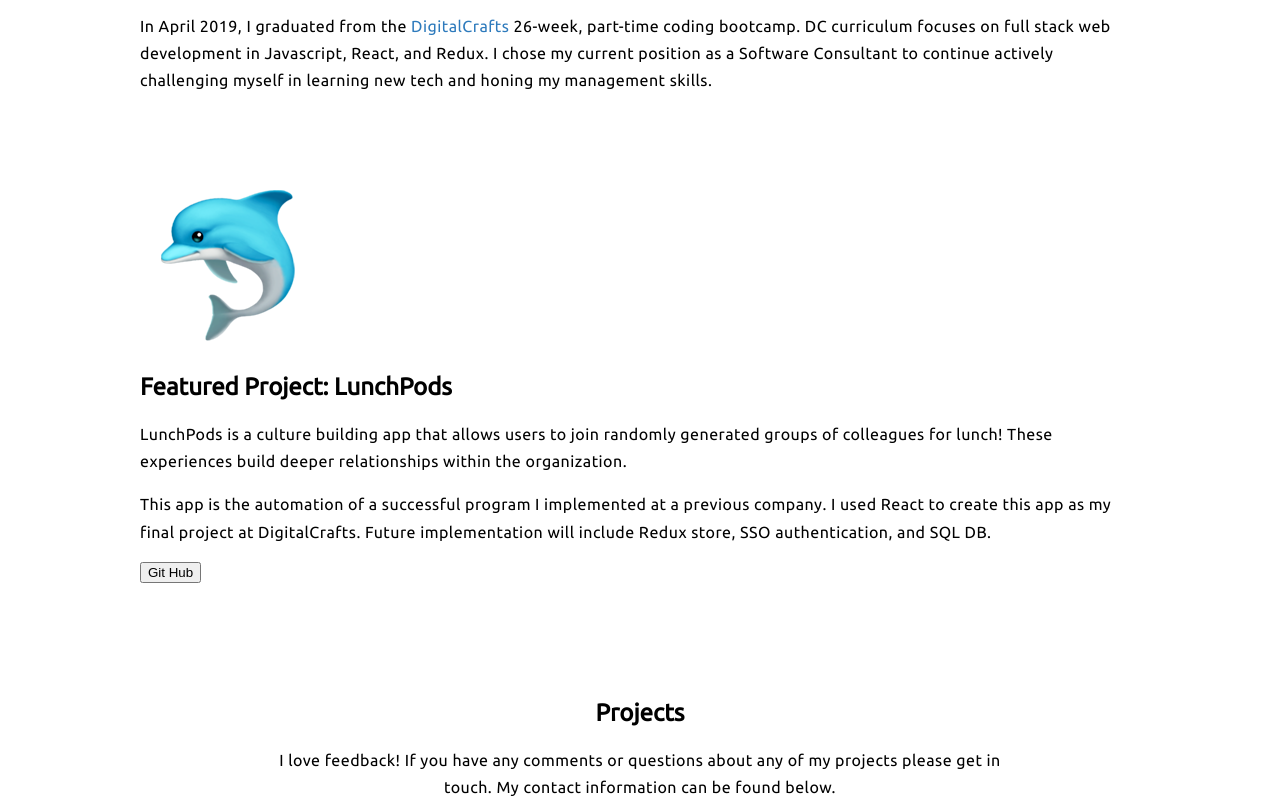
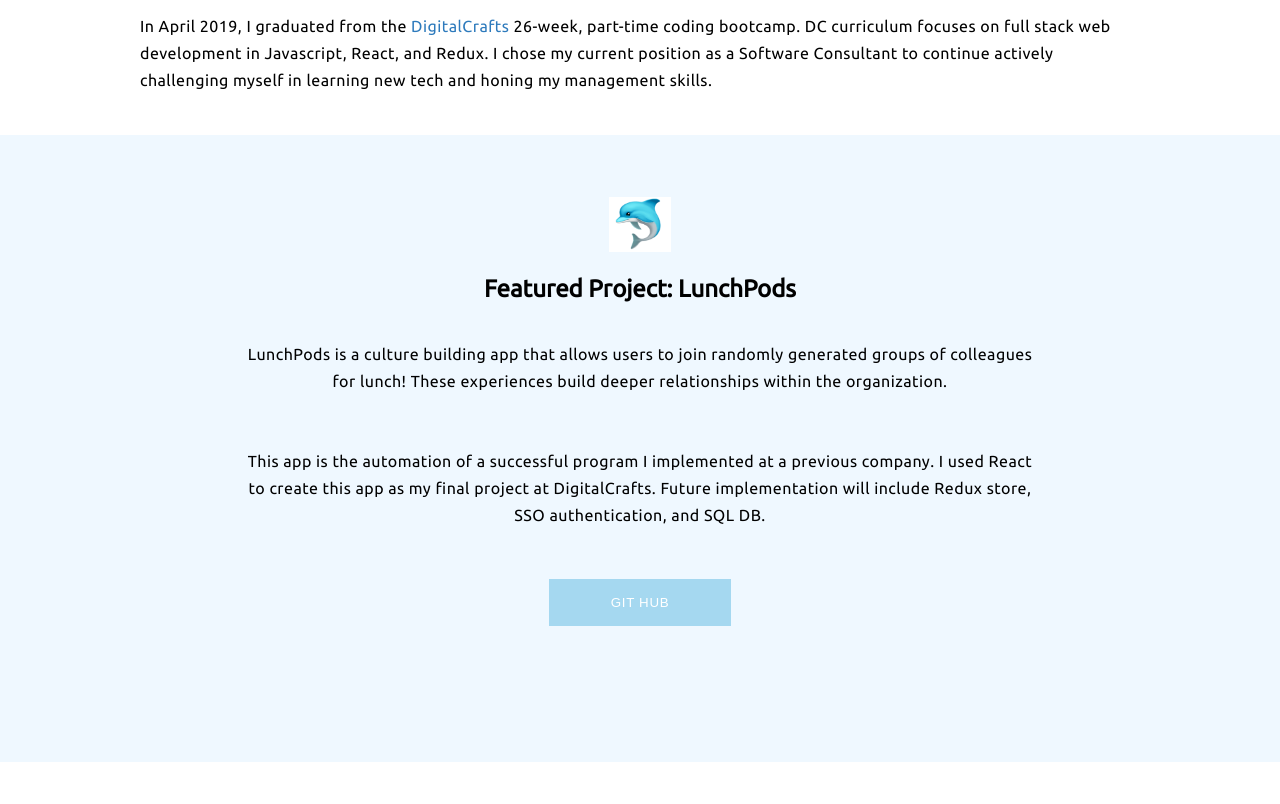
Before and after one commit to sarahnash/sarahnash-dev, a website: page public/index.html in a window 1280 px wide. Shown: the part 680-1484 px from the top of the page. Drawn offline with Linux system fonts and the light colour scheme; files whose address does not match are found by name.

Commit message:
return styling to featured div

```diff
--- a/public/css/style.css
+++ b/public/css/style.css
@@ -93,6 +93,58 @@ button:focus {
     line-height: 1.7em
 }
 
+
+
+/*******************************
+		FEATURED VIDEO STYLES
+*******************************/
+.featured-wrapper {
+	width: 100%;
+	background-color: #eff8ff;
+	text-align: center;
+}
+.featured {
+	padding: 62px 50px 41px;
+	max-width: 935px;
+}
+.featured h2 {
+	margin: 20px;
+}
+.featured button {
+	color: white;
+    border: none;
+    background: #A5D8F0;
+    padding: 16px 62px;
+	margin: 16px 6px 25px;
+	text-transform: uppercase;
+	letter-spacing: 0.05em;
+}
+.featured button:hover {
+	transition: all 0.7s ease;
+	background-color: #a7aaaf;
+}
+.featured img {
+	height: 55px;
+}
+.video {
+	display: inline-block;
+	width: 100%;
+	margin-right: -9px;
+}
+.featured-split {
+	text-align: center;
+	padding-bottom: 70px;
+}
+.featured p {
+	padding: 18px;
+}
+.featured-split-video, .featured-split-code {
+	display: inline-block;
+	width: 545px;
+}
+.clearfix {
+	clear: both;
+}
 
 /*******************************
 		PORTFOLIO STYLES
--- a/public/index.html
+++ b/public/index.html
@@ -56,8 +56,7 @@
 	<div class="featured-wrapper" id="portfolio">
 
 		<div class="featured">
-
-			<a href="https://youtu.be/RFx8iMpX0Ws" target="_blank"><img src="assets/dolphin_emoji.png" alt="dolphin"></a>
+			<img src="assets/dolphin_emoji.png" alt="dolphin">
 			<h2>Featured Project: LunchPods</h2>
 			<p>LunchPods is a culture building app that allows users to join randomly generated groups of colleagues for lunch!  These experiences build deeper relationships within the organization.</p>
 			<p>This app is the automation of a successful program I implemented at a previous company.  I used React to create this app as my final project at DigitalCrafts.  Future implementation will include Redux store, SSO authentication, and SQL DB.</p>
```
